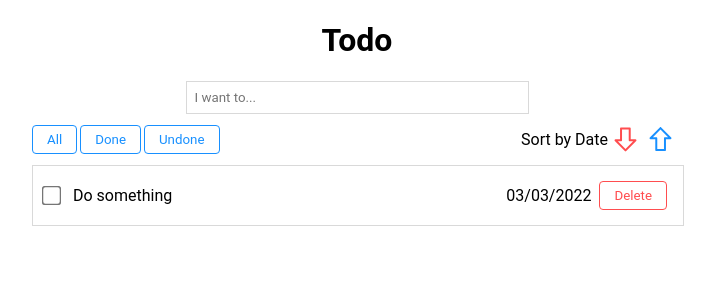
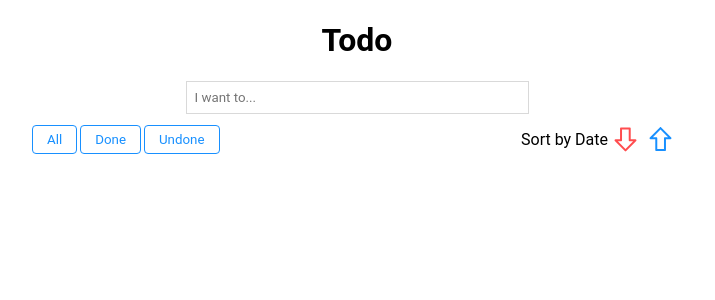
Before and after one commit to freedmih/freedmih.github.io, a React (Create React App) app in the folder front-end/: page / in a window 1280 px wide. Shown: the top 300 px of the page, without its empty margins (283-998 px from the left). Built offline with nearby package versions, Linux system fonts and the light colour scheme.

Commit message:
Add/Delete task function

```diff
--- a/front-end/src/App.js
+++ b/front-end/src/App.js
@@ -2,14 +2,43 @@ import './App.css';
 import upArrow from './upArrow.svg';
 import downArrow from './downArrow.svg';
 
-import Task from "./components/Task"
+import Task from "./components/Task";
+
+import { useState } from "react";
 
 function App() {
+
+  const [tasks, setTasks] = useState([]);
+
+  const [titleTask, setTitleTask] = useState('');
+
+  const removeTask = taskId => {
+
+    console.log(tasks, taskId);
+    setTasks(prevTasks => prevTasks.filter(task => task.id !== taskId));
+  }
+
+  const addTask = event => {
+
+    if(titleTask.trim() === "") return;
+
+    if(event.key === "Enter") {
+      setTasks(
+        [
+          ...tasks,
+          { id: tasks.length, title: titleTask, deleteCallback: removeTask }
+        ]
+      );
+
+      setTitleTask('');
+    }
+  }
+
   return (
     <div className="App">
       <h1>Todo</h1>
       <div className="input-container">
-        <input className="add-task-input" type="text" placeholder="I want to..." />
+        <input className="add-task-input" type="text" placeholder="I want to..." value={titleTask} onKeyDown={addTask} onChange={e => setTitleTask(e.target.value)}/>
       </div>
       <div className="control-container">
         <div className="control-buttons">
@@ -24,7 +53,9 @@ function App() {
         </div>
       </div>
       <div className="Tasks">
-        <Task title="Do something" date="03/03/2022"/>
+        {
+          tasks.map(task => <Task key={task.id} id={task.id} title={task.title} date={task.date} deleteCallback={removeTask} />)
+        }
       </div>
     </div>
   );
--- a/front-end/src/components/Task.jsx
+++ b/front-end/src/components/Task.jsx
@@ -1,14 +1,14 @@
 export default function Task(props) {
     return (
-        <div class="task">
-        <div class="task-left">
-            <input type="checkbox" class="btn-track"/>
-            <p>{props.title}</p>
+        <div className="task">
+            <div className="task-left">
+                <input type="checkbox" className="btn-track" />
+                <p>{props.title}</p>
+            </div>
+            <div className="task-right">
+                <p>{props.date}</p>
+                <button className="btn-delete-task" onClick={() => props.deleteCallback(props.id)}>Delete</button>
+            </div>
         </div>
-        <div class="task-right">
-            <p>{props.date}</p>
-            <button class="btn-delete-task">Delete</button>
-        </div>
-    </div>
     )
 }
```
Also changed, not shown: 1 other file (tests, documents, lock files or other folders).
